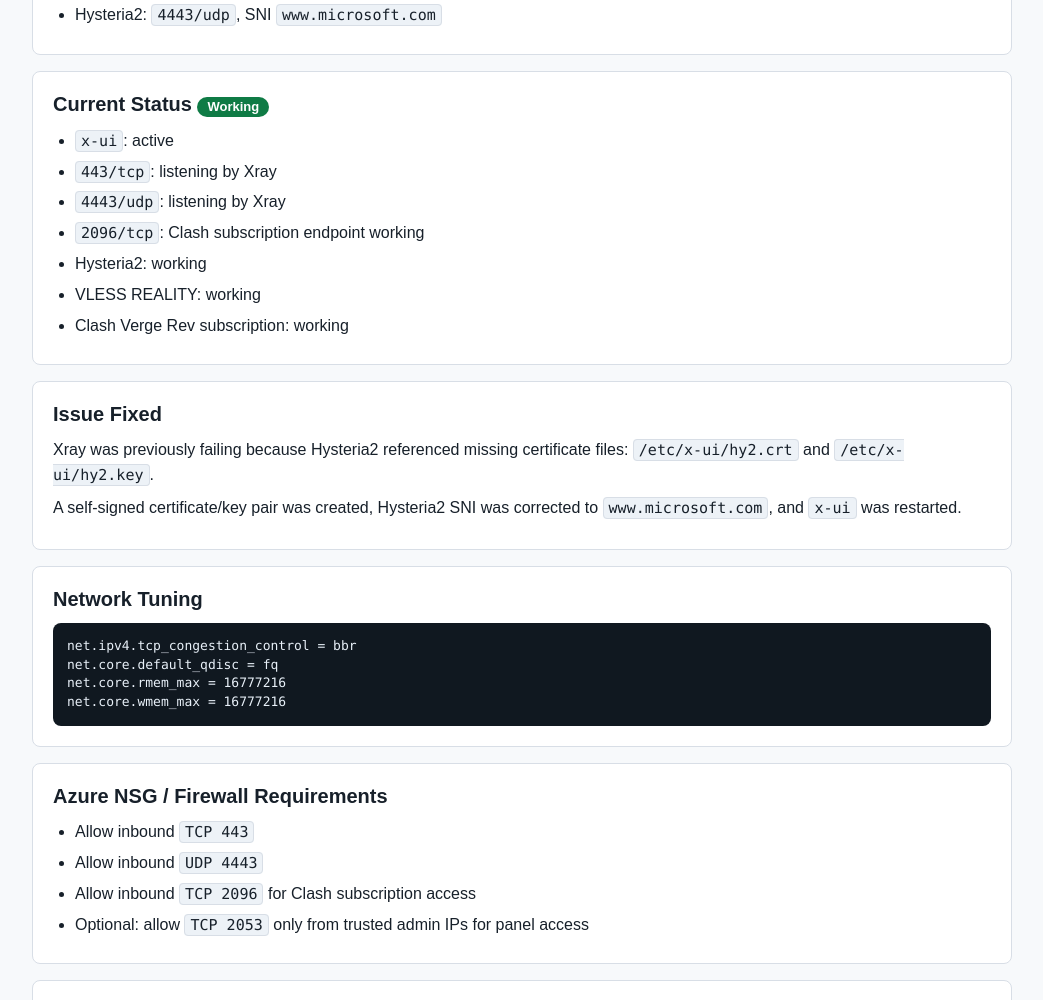
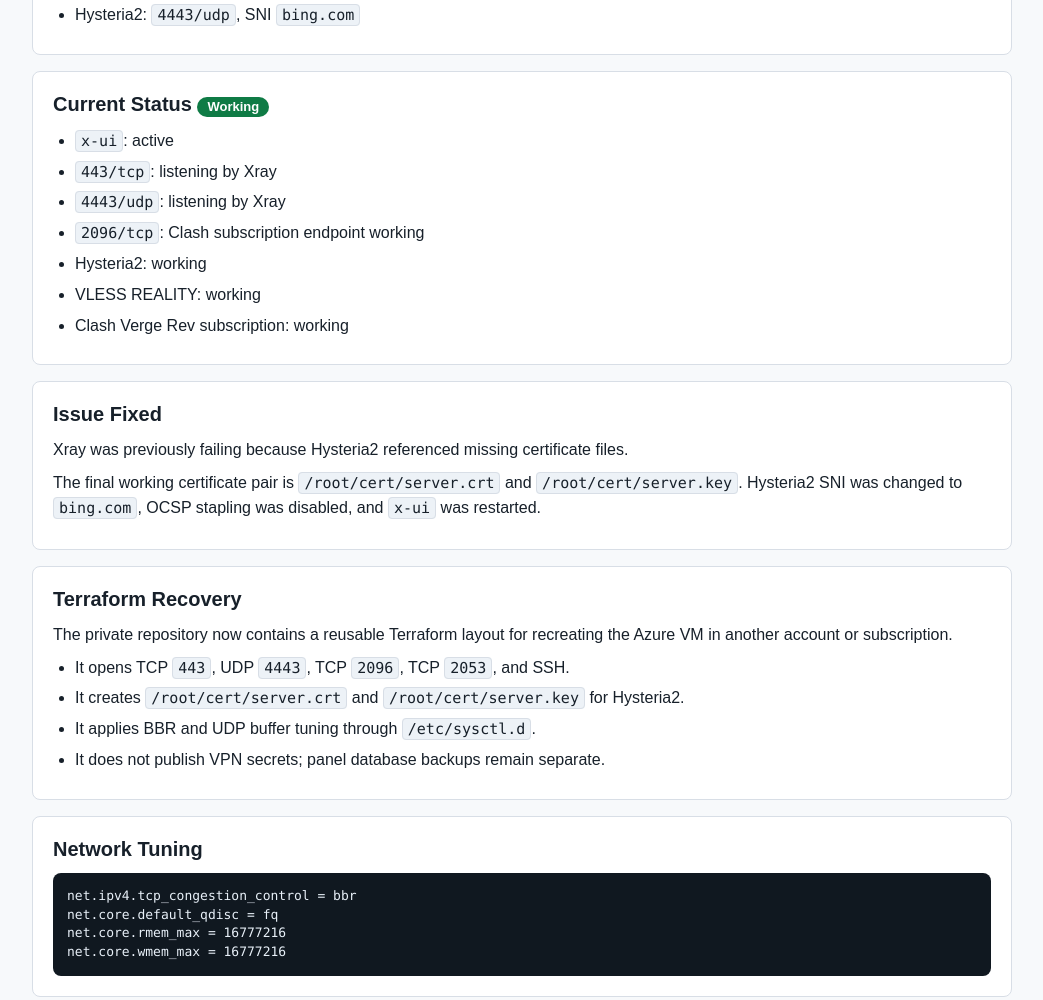
Before and after one commit to BZ06161130/azure-public, a plain HTML site: page index.html in a window 1280 px wide. Shown: the part 578-1578 px from the top of the page, without its empty margins (118-1161 px from the left). Drawn offline with Linux system fonts and the light colour scheme.

Commit message:
Update public handoff notes

```diff
--- a/index.html
+++ b/index.html
@@ -147,7 +147,7 @@
       <h2>Active Inbounds</h2>
       <ul>
         <li>VLESS + REALITY: <code>443/tcp</code>, SNI <code>www.microsoft.com</code></li>
-        <li>Hysteria2: <code>4443/udp</code>, SNI <code>www.microsoft.com</code></li>
+        <li>Hysteria2: <code>4443/udp</code>, SNI <code>bing.com</code></li>
       </ul>
     </section>
 
@@ -166,8 +166,19 @@
 
     <section>
       <h2>Issue Fixed</h2>
-      <p>Xray was previously failing because Hysteria2 referenced missing certificate files: <code>/etc/x-ui/hy2.crt</code> and <code>/etc/x-ui/hy2.key</code>.</p>
-      <p>A self-signed certificate/key pair was created, Hysteria2 SNI was corrected to <code>www.microsoft.com</code>, and <code>x-ui</code> was restarted.</p>
+      <p>Xray was previously failing because Hysteria2 referenced missing certificate files.</p>
+      <p>The final working certificate pair is <code>/root/cert/server.crt</code> and <code>/root/cert/server.key</code>. Hysteria2 SNI was changed to <code>bing.com</code>, OCSP stapling was disabled, and <code>x-ui</code> was restarted.</p>
+    </section>
+
+    <section>
+      <h2>Terraform Recovery</h2>
+      <p>The private repository now contains a reusable Terraform layout for recreating the Azure VM in another account or subscription.</p>
+      <ul>
+        <li>It opens TCP <code>443</code>, UDP <code>4443</code>, TCP <code>2096</code>, TCP <code>2053</code>, and SSH.</li>
+        <li>It creates <code>/root/cert/server.crt</code> and <code>/root/cert/server.key</code> for Hysteria2.</li>
+        <li>It applies BBR and UDP buffer tuning through <code>/etc/sysctl.d</code>.</li>
+        <li>It does not publish VPN secrets; panel database backups remain separate.</li>
+      </ul>
     </section>
 
     <section>
```
